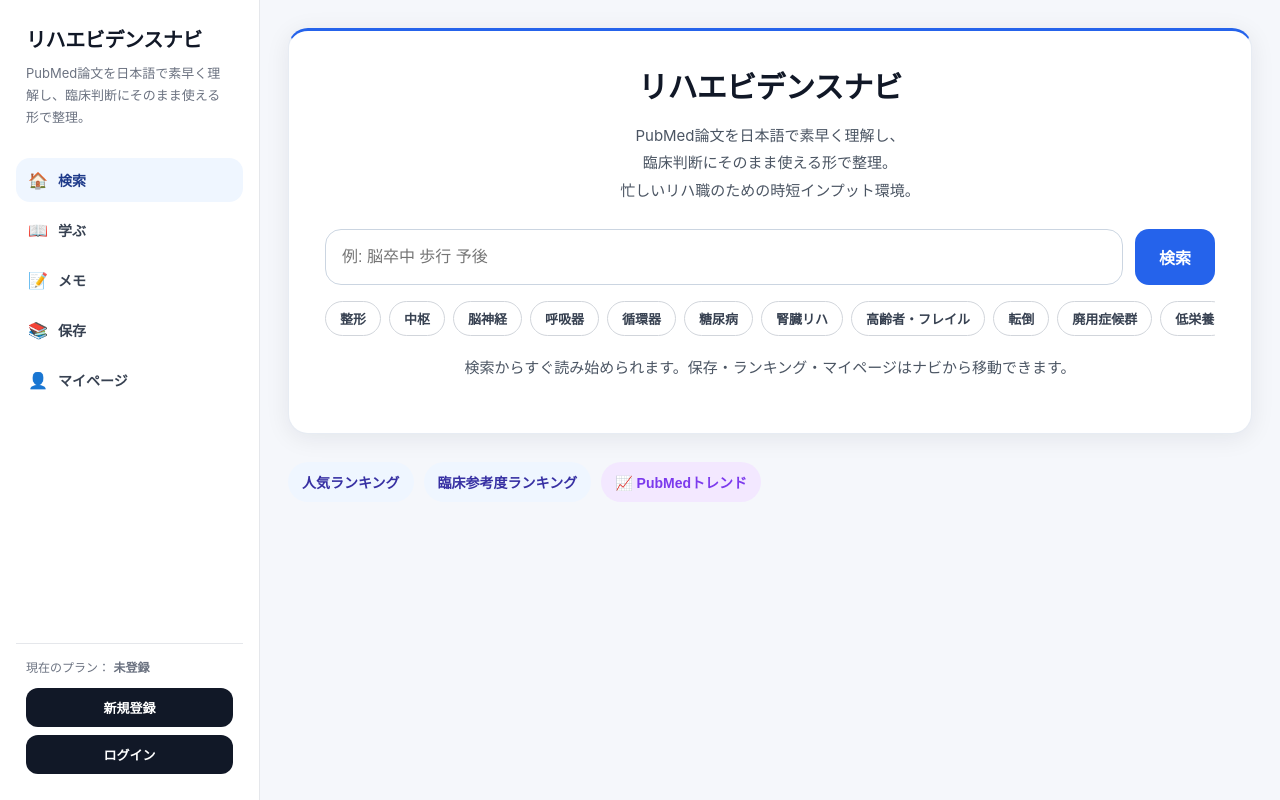
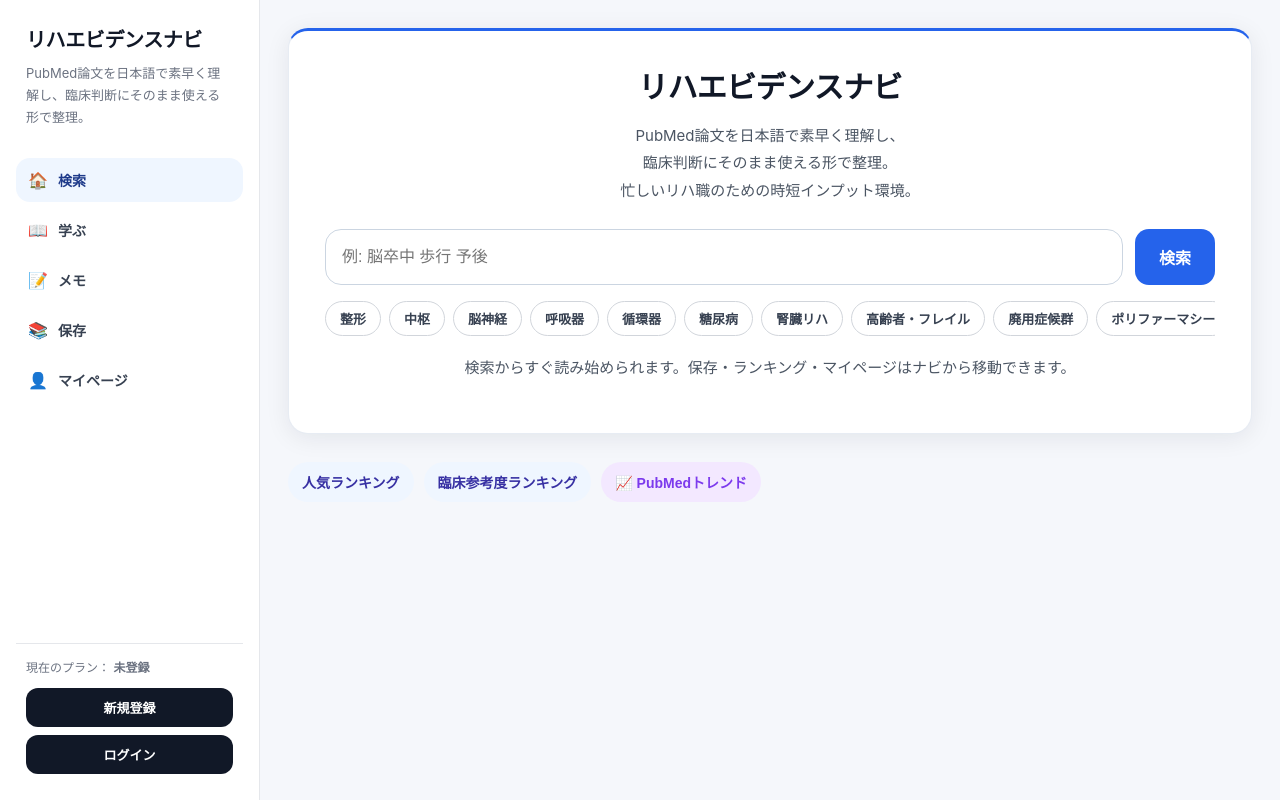
Before and after one commit to etoshihide08-create/paper-saas, a FastAPI app: page / in a window 1280 px wide. Run offline with FastAPI, Linux system fonts and the light colour scheme; data that the repository does not hold is empty.

Commit message:
低栄養・転倒・拘縮予防を大項目から削除（各親タグの中項目に統合済み）
Co-Authored-By: Claude Sonnet 4.6 <noreply@anthropic.com>

```diff
--- a/templates/index.html
+++ b/templates/index.html
@@ -1209,19 +1209,16 @@
         "糖尿病":         ["2型糖尿病", "糖尿病性末梢神経障害", "糖尿病足病変", "糖尿病腎症", "低血糖", "フットケア", "血糖管理"],
         "腎臓リハ":       ["慢性腎臓病", "保存期CKD", "血液透析", "腹膜透析", "腎性貧血", "低栄養", "透析中運動"],
         "高齢者・フレイル": ["フレイル", "プレフレイル", "サルコペニア", "ロコモティブシンドローム", "認知症", "軽度認知障害", "廃用症候群", "せん妄", "多疾患併存", "転倒", "低栄養", "介護予防", "在宅復帰"],
-        "転倒":           ["転倒リスク評価", "転倒予防プログラム", "転倒恐怖感", "環境調整", "バランス訓練", "筋力強化", "転倒歴"],
         "廃用症候群":     {
           "拘縮予防": ["関節拘縮", "関節可動域制限", "ストレッチング", "ポジショニング", "スプリント", "廃用予防"],
           "廃用対策": ["長期臥床", "廃用性筋萎縮", "身体機能低下", "廃用予防", "早期離床", "活動量低下"],
         },
-        "低栄養":         ["栄養スクリーニング", "MNA", "体重減少", "アルブミン低値", "食事量低下", "栄養状態評価"],
         "ポリファーマシー": ["多剤併用", "減薬・処方適正化", "薬剤調整", "薬剤師連携", "有害事象予防"],
         "便秘":           ["腸管機能低下", "排便困難", "便秘予防", "排便コントロール", "排便習慣"],
         "小児リハ":       ["脳性麻痺", "発達障害", "自閉スペクトラム症", "ダウン症", "摂食嚥下障害", "姿勢運動発達遅滞", "家族支援"],
         "訪問・地域":     ["訪問リハビリテーション", "在宅生活支援", "家屋調査", "福祉用具選定", "家族指導", "地域連携", "介護予防"],
         "歩行・バランス": ["歩行障害", "歩行速度低下", "すくみ足", "バランス障害", "転倒予防", "6分間歩行試験", "TUG", "歩行補助具"],
         "ADL・生活機能":  ["ADL低下", "IADL低下", "移乗動作", "起立動作", "更衣動作", "排泄動作", "入浴動作", "退院支援"],
-        "拘縮予防":       ["関節拘縮", "関節可動域制限", "ストレッチング", "ポジショニング", "スプリント", "廃用予防"],
         "再入院予防":     ["退院後フォロー", "再入院リスク", "疾患管理", "自己管理支援", "退院指導", "地域連携"],
         "嚥下・言語・認知": ["嚥下障害", "誤嚥", "失語症", "注意障害", "認知障害", "コミュニケーション障害"],
         "嚥下障害":       ["嚥下訓練", "誤嚥性肺炎予防", "食事形態調整", "とろみ", "間接訓練", "直接訓練", "VFSS", "FEES"],
```
